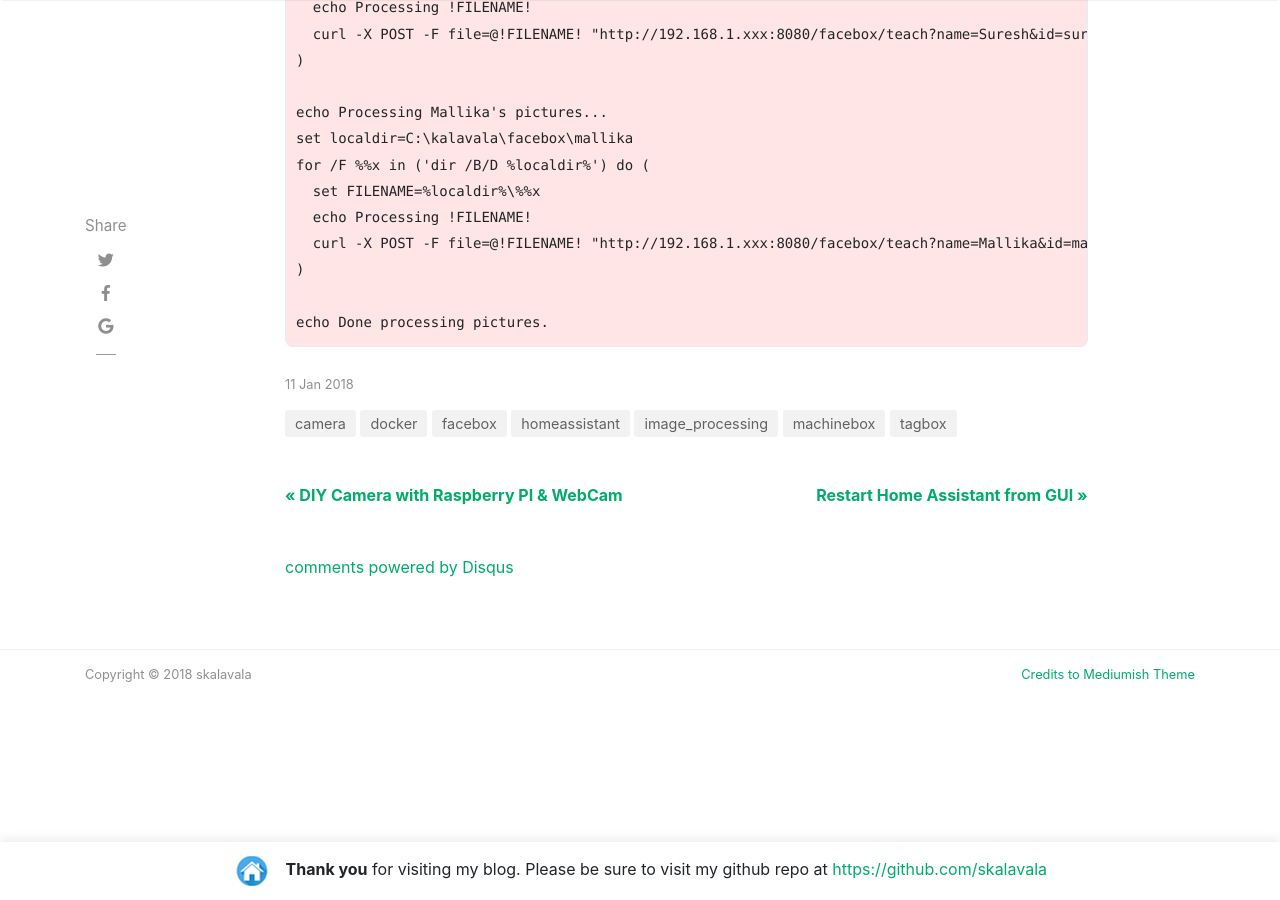
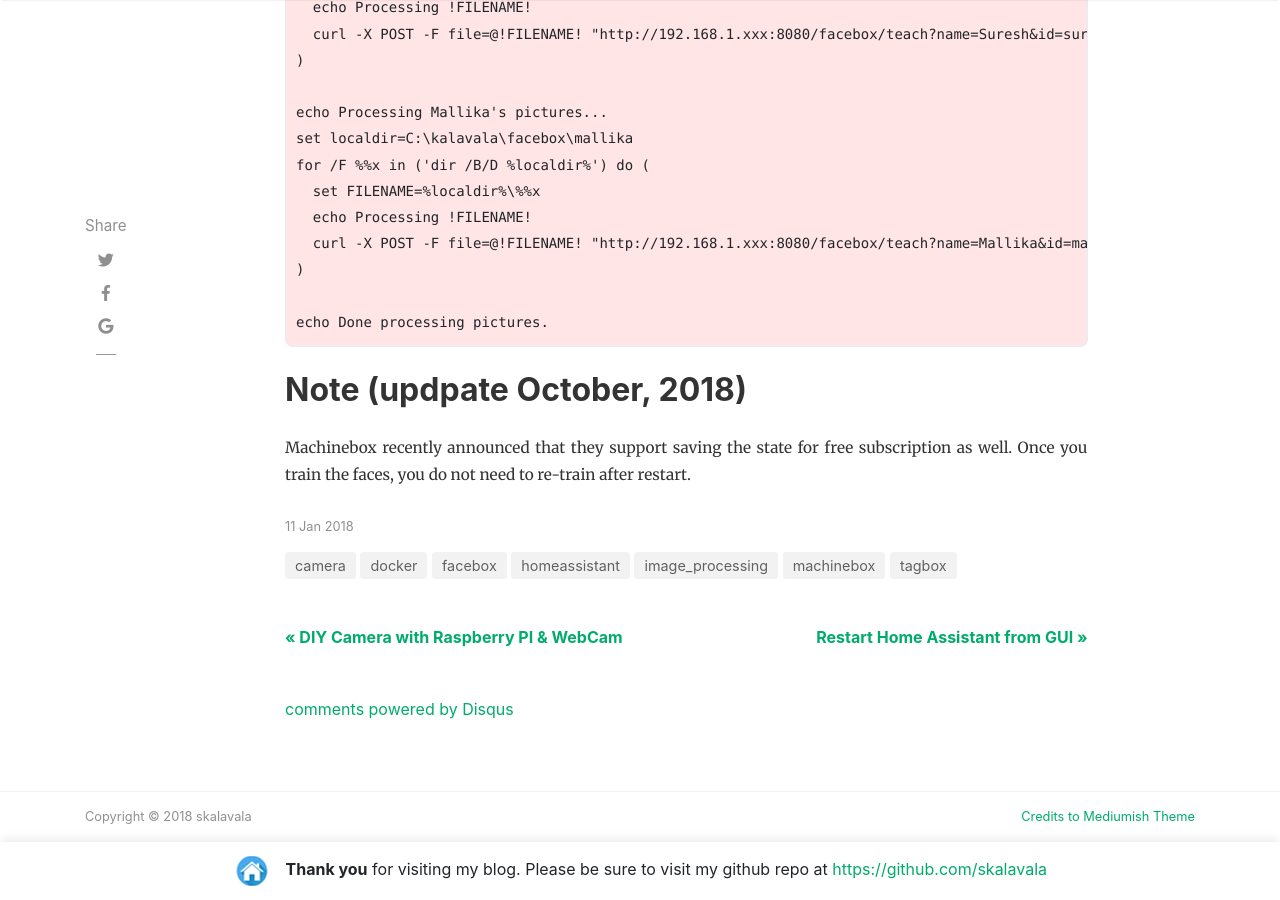
Before and after one commit to skalavala/skalavala.github.io, a Jekyll site: the page built from _posts/2018-01-11-facial-recognition.md, in a window 1280 px wide and 900 px high, scrolled down 3740 px. Built offline with Jekyll 4.4.1, drawn with Linux system fonts in a browser that asks for light colours; nearby versions of some CDN libraries; comment, search, counter and statistics services are not loaded.

Commit message:
Update 2018-01-11-facial-recognition.md

````diff
--- a/_posts/2018-01-11-facial-recognition.md
+++ b/_posts/2018-01-11-facial-recognition.md
@@ -105,3 +105,6 @@ for /F %%x in ('dir /B/D %localdir%') do (
 
 echo Done processing pictures.
 ```
+## Note (updpate October, 2018)
+
+Machinebox recently announced that they support saving the state for free subscription as well. Once you train the faces, you do not need to re-train after restart.
````
